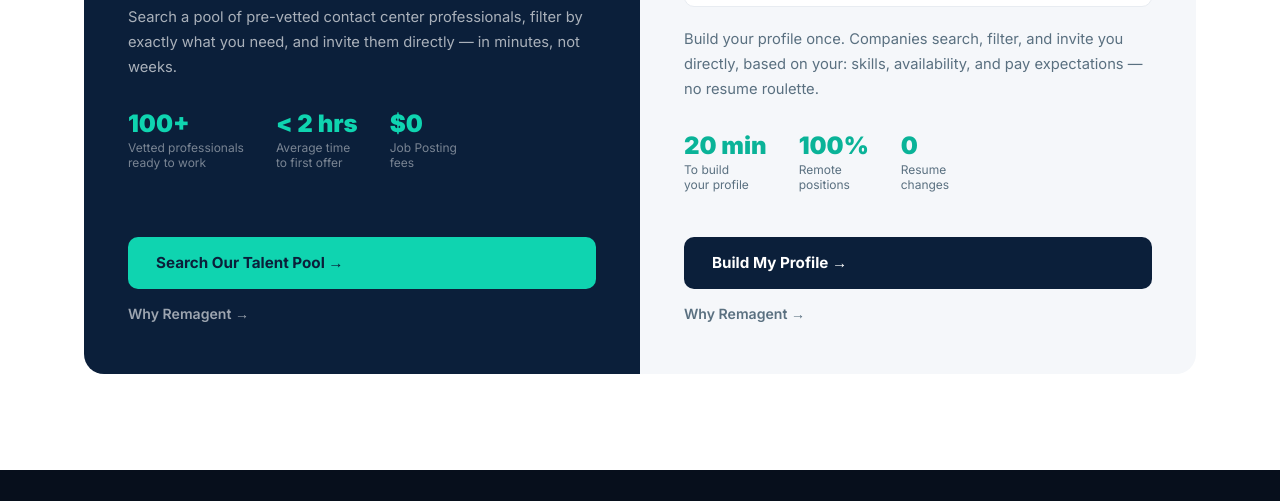
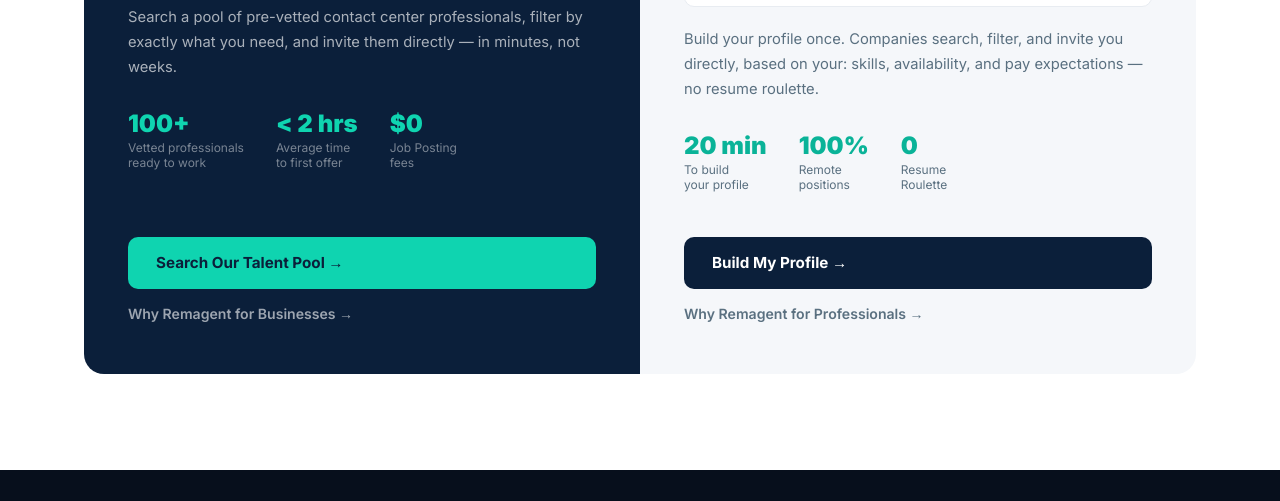
Before and after one commit to Remagent001/remagent-v2-testbuild, a website: page index2.html in a window 1280 px wide. Shown: the part 874-1375 px from the top of the page. Drawn offline with Linux system fonts and the light colour scheme.

Commit message:
Update Why Remagent links and Resume Roulette stat

```diff
--- a/index2.html
+++ b/index2.html
@@ -283,7 +283,7 @@
     </div>
     <div class="panel-actions">
       <a href="/register" class="btn-teal-lg">Search Our Talent Pool &#8594;</a>
-      <a href="business.html" class="why-link">Why Remagent &#8594;</a>
+      <a href="business.html" class="why-link">Why Remagent for Businesses &#8594;</a>
     </div>
   </div>
 
@@ -306,12 +306,12 @@
       </div>
       <div>
         <div class="pstat-num">0</div>
-        <div class="pstat-label">Resume<br>changes</div>
+        <div class="pstat-label">Resume<br>Roulette</div>
       </div>
     </div>
     <div class="panel-actions">
       <a href="/register" class="btn-navy-lg">Build My Profile &#8594;</a>
-      <a href="professional.html" class="why-link">Why Remagent &#8594;</a>
+      <a href="professional.html" class="why-link">Why Remagent for Professionals &#8594;</a>
     </div>
   </div>
 
```
